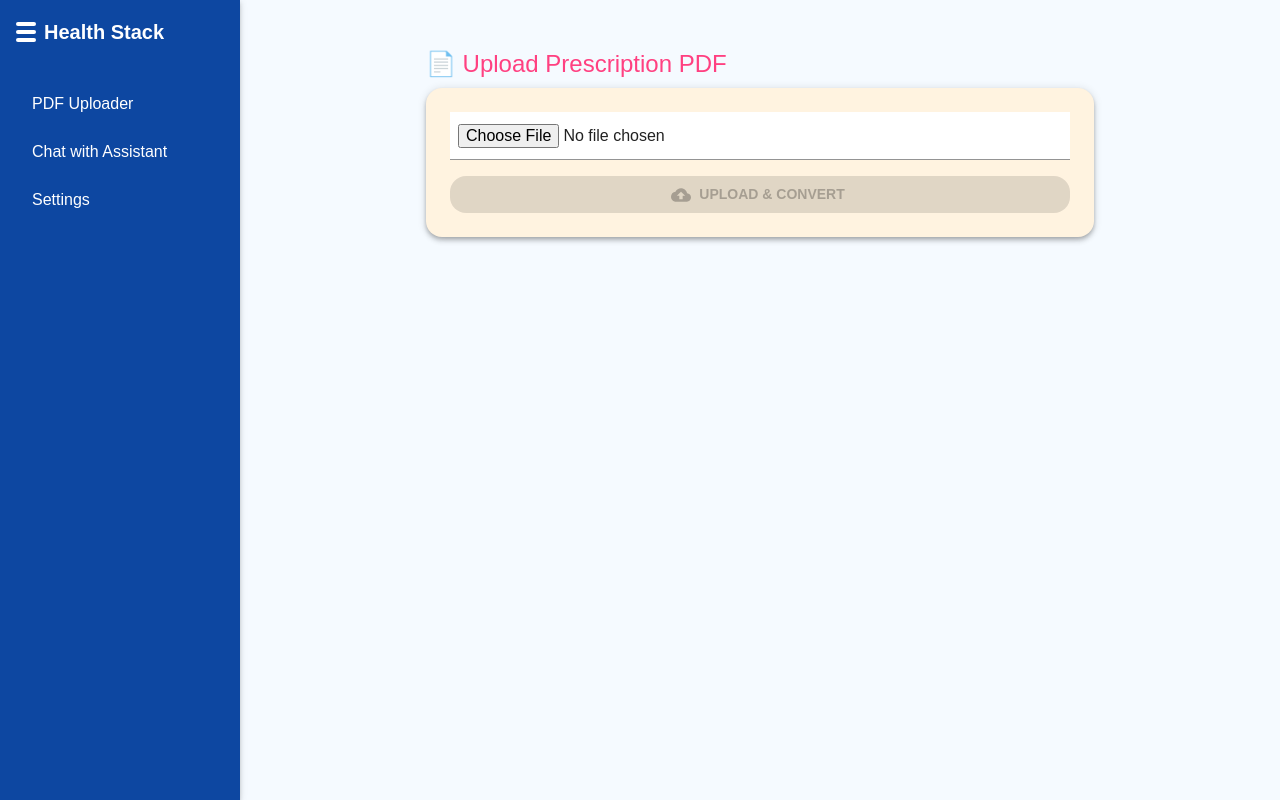
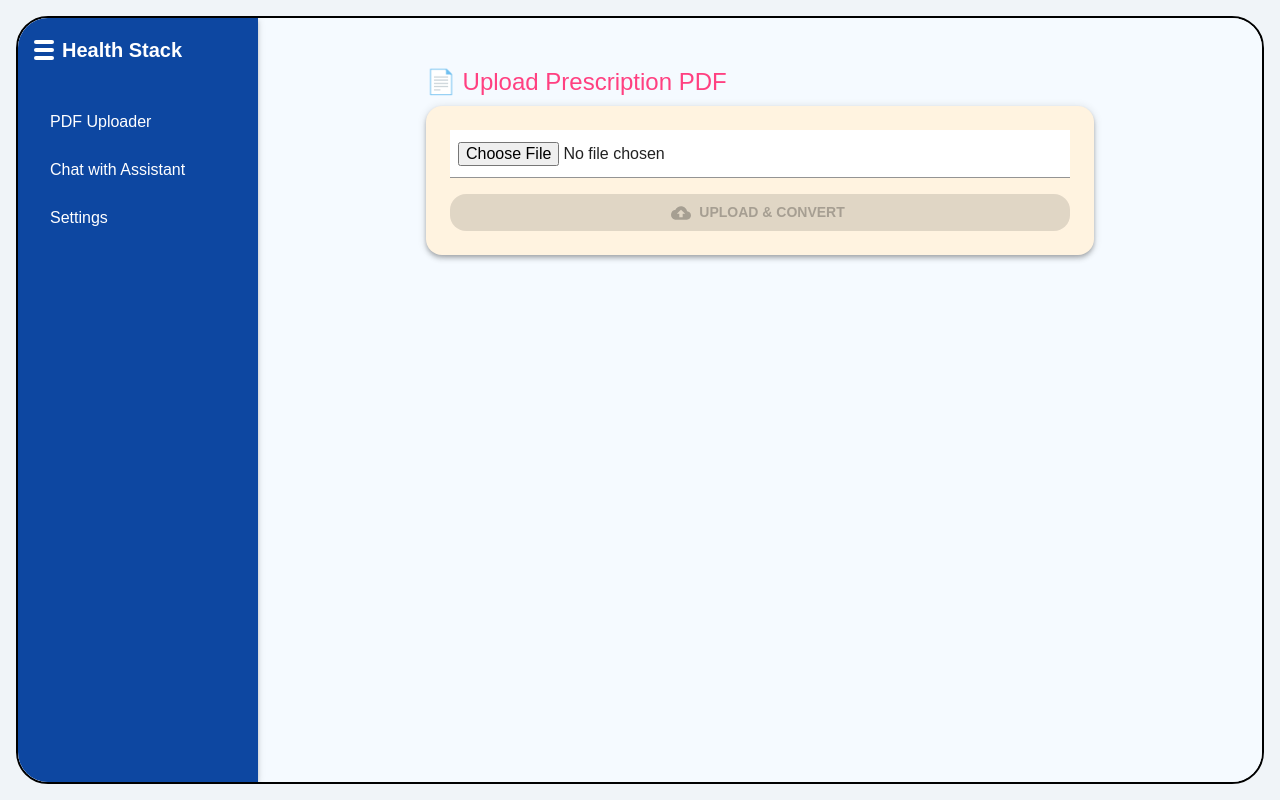
Before and after one commit to rajesh100120122024/mypharma-web, a React (Create React App) app: page / in a window 1280 px wide. Built offline with nearby package versions, Linux system fonts and the light colour scheme.

Commit message:
Added new UI Look

```diff
--- a/src/App.js
+++ b/src/App.js
@@ -20,16 +20,26 @@ function App() {
   };
 
   return (
-    <Box sx={{ display: 'flex', height: '100vh', bgcolor: '#f5faff' }}>
-
+    <Box
+      sx={{
+        m: 2,
+        border: '2px solid black', // ✅ Add outer border
+        borderRadius: 2,
+        overflow: 'hidden',
+        height: 'calc(100vh - 32px)',
+      }}
+    >
+      <Box sx={{ display: 'flex', height: '100%', bgcolor: '#f5faff' }}>
         {/* Sidebar */}
-      <Box sx={{
+        <Box
+          sx={{
             width: 240,
             bgcolor: '#0d47a1',
             color: '#fff',
             p: 2,
-        boxShadow: 3
-      }}>
+            boxShadow: 3,
+          }}
+        >
           <Box sx={{ display: 'flex', alignItems: 'center', gap: 1, mb: 3 }}>
             <Box sx={{ display: 'flex', flexDirection: 'column', gap: '4px' }}>
               <Box sx={{ width: 20, height: 4, bgcolor: '#fff', borderRadius: 1 }} />
@@ -40,7 +50,6 @@ function App() {
               Health Stack
             </Typography>
           </Box>
-
 
           <List>
             {['PDF Uploader', 'Chat with Assistant', 'Settings'].map((text) => (
@@ -54,7 +63,7 @@ function App() {
                   '&.Mui-selected': {
                     bgcolor: '#1565c0',
                     borderRadius: '4px',
-                }
+                  },
                 }}
               >
                 <ListItemText primary={text} />
@@ -64,8 +73,7 @@ function App() {
         </Box>
 
         {/* Main Content */}
-      <Box sx={{ flexGrow: 1, p: 4 }}>
-        {renderContent()}
+        <Box sx={{ flexGrow: 1, p: 4 }}>{renderContent()}</Box>
       </Box>
     </Box>
   );
```
Lines whose indentation alone changed are shown as unchanged.
